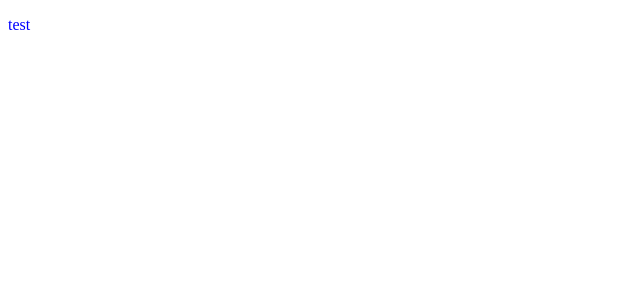
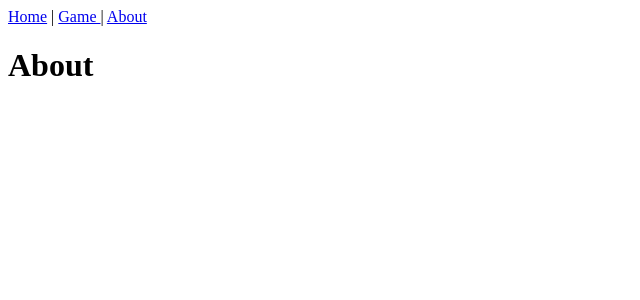
Before and after one commit to sebek78/js-game-tribal-warfare, a React app: page /about in a window 1280 px wide. Shown: the top 300 px of the page, without its empty margins (0-640 px from the left). Built offline with nearby package versions, Linux system fonts and the light colour scheme.

Commit message:
Add React Router

```diff
--- a/package.json
+++ b/package.json
@@ -5,7 +5,8 @@
   "main": "index.js",
   "dependencies": {
     "react": "^16.12.0",
-    "react-dom": "^16.12.0"
+    "react-dom": "^16.12.0",
+    "react-router-dom": "^5.1.2"
   },
   "devDependencies": {
     "@babel/core": "^7.7.2",
@@ -26,7 +27,7 @@
   },
   "scripts": {
     "test": "echo \"Error: no test specified\" && exit 1",
-    "start": "webpack-dev-server --config webpack.config.js --port 3000"
+    "start": "webpack-dev-server --config webpack.config.dev.js --port 3000"
   },
   "repository": {
     "type": "git",
--- a/src/components/App.js
+++ b/src/components/App.js
@@ -1,9 +1,23 @@
 import React from "react";
+import { Route, Switch } from "react-router-dom";
+import HomePage from "./home/HomePage";
+import AboutPage from "./about/AboutPage";
+import Header from "./common/Header";
+import PageNotFound from "./PageNotFound";
+import GameView from "./game/GameView";
 
 function App() {
-    return(
-        <p>test</p>
-    );
+  return (
+    <div>
+      <Header />
+      <Switch>
+        <Route exact path="/" component={HomePage} />
+        <Route path="/about" component={AboutPage} />
+        <Route path="/game" component={GameView} />
+        <Route component={PageNotFound} />
+      </Switch>
+    </div>
+  );
 }
 
 export default App;
--- /dev/null
+++ b/src/components/PageNotFound.js
@@ -0,0 +1,11 @@
+import React from "react";
+
+const PageNotFound = () => {
+  return (
+    <div>
+      <h1>Page not found</h1>
+    </div>
+  );
+};
+
+export default PageNotFound;
--- /dev/null
+++ b/src/components/about/AboutPage.js
@@ -0,0 +1,11 @@
+import React from "react";
+
+const AboutPage = () => {
+  return (
+    <div>
+      <h1>About</h1>
+    </div>
+  );
+};
+
+export default AboutPage;
--- /dev/null
+++ b/src/components/common/Header.js
@@ -0,0 +1,18 @@
+import React from "react";
+import { NavLink } from "react-router-dom";
+
+const Header = () => {
+  return (
+    <nav>
+      <NavLink exact to="/">
+        Home
+      </NavLink>
+      {" | "}
+      <NavLink to="/game"> Game </NavLink>
+      {" | "}
+      <NavLink to="/about">About</NavLink>
+    </nav>
+  );
+};
+
+export default Header;
--- /dev/null
+++ b/src/components/game/GameView.js
@@ -0,0 +1,11 @@
+import React, { useState } from "react";
+
+function GameView() {
+  return (
+    <div>
+      <p>game view</p>
+    </div>
+  );
+}
+
+export default GameView;
--- /dev/null
+++ b/src/components/home/HomePage.js
@@ -0,0 +1,11 @@
+import React from "react";
+
+const HomePage = () => {
+  return (
+    <div>
+      <h1>Title</h1>
+    </div>
+  );
+};
+
+export default HomePage;
--- a/src/game/deck.js
+++ /dev/null
@@ -1 +0,0 @@
-const data = [{ name: "Great Warrior", type: "person", number: 2, value: 7 }];
--- a/src/index.js
+++ b/src/index.js
@@ -2,5 +2,11 @@ import React from "react";
 import { render } from "react-dom";
 import "./index.css";
 import App from "./components/App";
+import { BrowserRouter as Router } from "react-router-dom";
 
-render(<App />, document.getElementById("app"));
+render(
+  <Router>
+    <App />
+  </Router>,
+  document.getElementById("app")
+);
--- a/webpack.config.js
+++ b/webpack.config.dev.js
@@ -6,9 +6,22 @@ process.env.NODE_ENV = "development";
 module.exports = {
   entry: "./src/index.js",
   output: {
-    path: path.resolve(__dirname, "dist"),
+    path: path.resolve(__dirname, "build"),
+    publicPath: "/",
     filename: "app.bundle.js"
   },
+  mode: "development",
+  target: "web",
+  devtool: "cheap-module-source-map",
+  devServer: {
+    stats: "minimal",
+    overlay: true,
+    historyApiFallback: true,
+    disableHostCheck: true,
+    headers: { "Access-Control-Allow-Origin": "*" },
+    https: false
+  },
+
   plugins: [
     new HtmlWebpackPlugin({
       template: "src/index.html"
```
Also changed, not shown: 2 other files (tests, documents, lock files or other folders).
